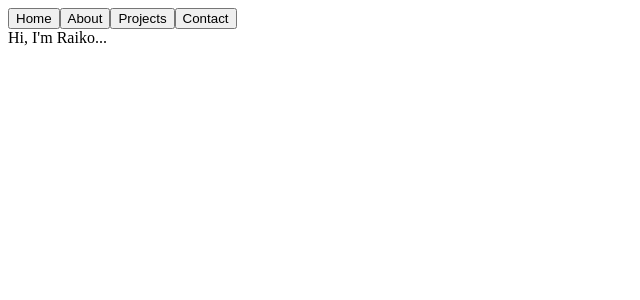
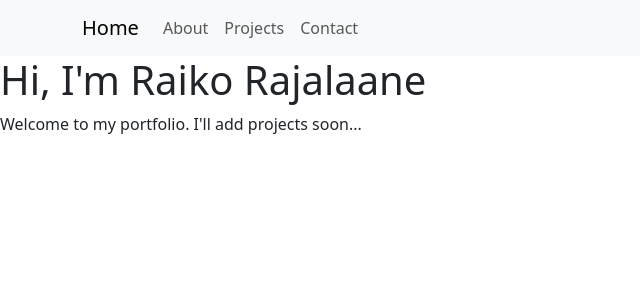
Before and after one commit to Raiko-Rajalaane/loputoo, a React (Vite) app in the folder portfoolio/: page / in a window 1280 px wide. Shown: the top 300 px of the page, without its empty margins (0-640 px from the left). Built offline with nearby package versions, Linux system fonts and the light colour scheme.

Commit message:
bootstrap install

```diff
--- a/portfoolio/package.json
+++ b/portfoolio/package.json
@@ -10,8 +10,9 @@
     "preview": "vite preview"
   },
   "dependencies": {
-    "@tailwindcss/vite": "^4.1.5",
+    "bootstrap": "^5.3.6",
     "react": "^19.0.0",
+    "react-bootstrap": "^2.10.9",
     "react-dom": "^19.0.0",
     "react-router-dom": "^7.5.3"
   },
--- a/portfoolio/src/components/Navbar.jsx
+++ b/portfoolio/src/components/Navbar.jsx
@@ -1,14 +1,24 @@
-import { Link } from "react-router-dom"
+import Container from 'react-bootstrap/Container';
+import Nav from 'react-bootstrap/Nav';
+import Navbar from 'react-bootstrap/Navbar';
+import { Link } from 'react-router-dom';
 
-function Navbar() {
+function CollapsibleNavbar() {
   return (
-    <div>
-      <Link to="/"><button>Home</button></Link>
-      <Link to="/about"><button>About</button></Link>
-      <Link to="/projects"><button>Projects</button></Link>
-      <Link to="/contact"><button>Contact</button></Link>
-    </div>
-  )
+    <Navbar collapseOnSelect expand="lg" className="bg-body-tertiary">
+      <Container>
+        <Navbar.Brand as={Link} to="/">Home</Navbar.Brand>
+        <Navbar.Toggle aria-controls="responsive-navbar-nav" />
+        <Navbar.Collapse id="responsive-navbar-nav">
+          <Nav className="me-auto">
+            <Nav.Link as={Link} to="/about">About</Nav.Link>
+            <Nav.Link as={Link} to="/projects">Projects</Nav.Link>
+            <Nav.Link as={Link} to="/contact">Contact</Nav.Link>
+          </Nav>
+        </Navbar.Collapse>
+      </Container>
+    </Navbar>
+  );
 }
 
-export default Navbar
+export default CollapsibleNavbar;
--- a/portfoolio/src/main.jsx
+++ b/portfoolio/src/main.jsx
@@ -1,5 +1,6 @@
 import { StrictMode } from 'react'
 import { createRoot } from 'react-dom/client'
+import 'bootstrap/dist/css/bootstrap.min.css';
 import App from './App.jsx'
 import { BrowserRouter } from 'react-router-dom'
 
--- a/portfoolio/src/pages/Home.jsx
+++ b/portfoolio/src/pages/Home.jsx
@@ -2,7 +2,8 @@
 function Home() {
   return (
     <div>
-      <div>Hi, I'm Raiko...</div>
+      <h1>Hi, I'm Raiko Rajalaane</h1>
+      <p>Welcome to my portfolio. I'll add projects soon...</p>
     </div>
   )
 }
```
Also changed, not shown: portfoolio/src/components/Navbar2.jsx (added, +14 -0 lines), 1 other file (tests, documents, lock files or other folders).
